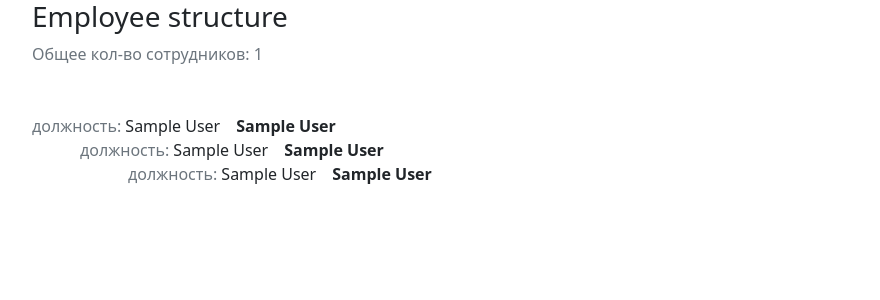
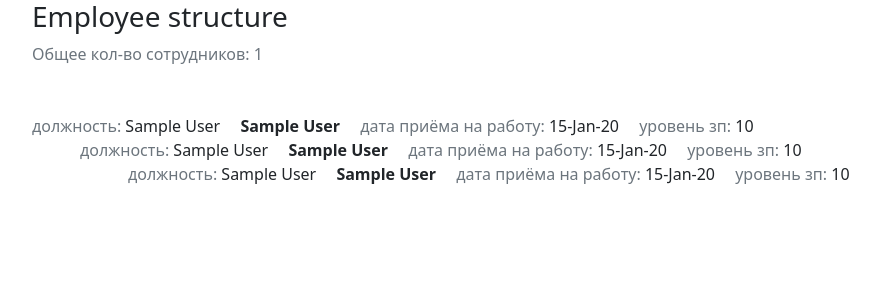
Before and after one commit to GregoryVins/Test-tasks, a Django app: template employee-structure/templates/employee.html in a window 1280 px wide. Shown: the top 300 px of the page, without its empty margins (50-930 px from the left). Run offline with Django 3.2, Linux system fonts and the light colour scheme; tables that the repository leaves empty hold one stand-in row (values such as "Sample post"); the template is opened without the code that fills it: values that come from a table or form of the project are taken from there, most other values are stand-ins (such as "Sample title", 1, 10 or a date in 2020).

Commit message:
render data

```diff
--- a/employee-structure/templates/employee.html
+++ b/employee-structure/templates/employee.html
@@ -15,13 +15,22 @@
 <span class="text-muted">Общее кол-во сотрудников: {{ employees_count }}</span>
     {% for employee in employees %}
         <div class="mt-5">
-            <span class="text-muted">должность: </span>{{ employee.position }}&emsp;<b>{{ employee.get_full_name }}</b>
+            <span class="text-muted">должность: </span>{{ employee.position }}&emsp;
+            <b>{{ employee.get_full_name }}</b>&emsp;
+            <span class="text-muted">дата приёма на работу: </span> {{ employee.hiring_date|date:"d-M-y" }}&emsp;
+            <span class="text-muted">уровень зп:</span> {{ employee.salary }}
             {% for coworker in employee.coworkers.all %}
                 <div class="mx-5">
-                    <span class="text-muted">должность: </span>{{ coworker.position }}&emsp;<b>{{ coworker.get_full_name }}</b>
+                    <span class="text-muted">должность: </span>{{ coworker.position }}&emsp;
+                    <b>{{ coworker.get_full_name }}</b>&emsp;
+                    <span class="text-muted">дата приёма на работу: </span> {{ coworker.hiring_date|date:"d-M-y" }}&emsp;
+                    <span class="text-muted">уровень зп:</span> {{ coworker.salary }}
                     {% for subordinate in coworker.coworkers.all %}
                         <div class="mx-5">
-                            <span class="text-muted">должность: </span>{{ subordinate.position }}&emsp;<b>{{ subordinate.get_full_name }}</b>
+                            <span class="text-muted">должность: </span>{{ subordinate.position }}&emsp;
+                            <b>{{ subordinate.get_full_name }}</b>&emsp;
+                            <span class="text-muted">дата приёма на работу: </span> {{ subordinate.hiring_date|date:"d-M-y" }}&emsp;
+                            <span class="text-muted">уровень зп:</span> {{ subordinate.salary }}
                         </div>
                     {% endfor %}
                 </div>
```
